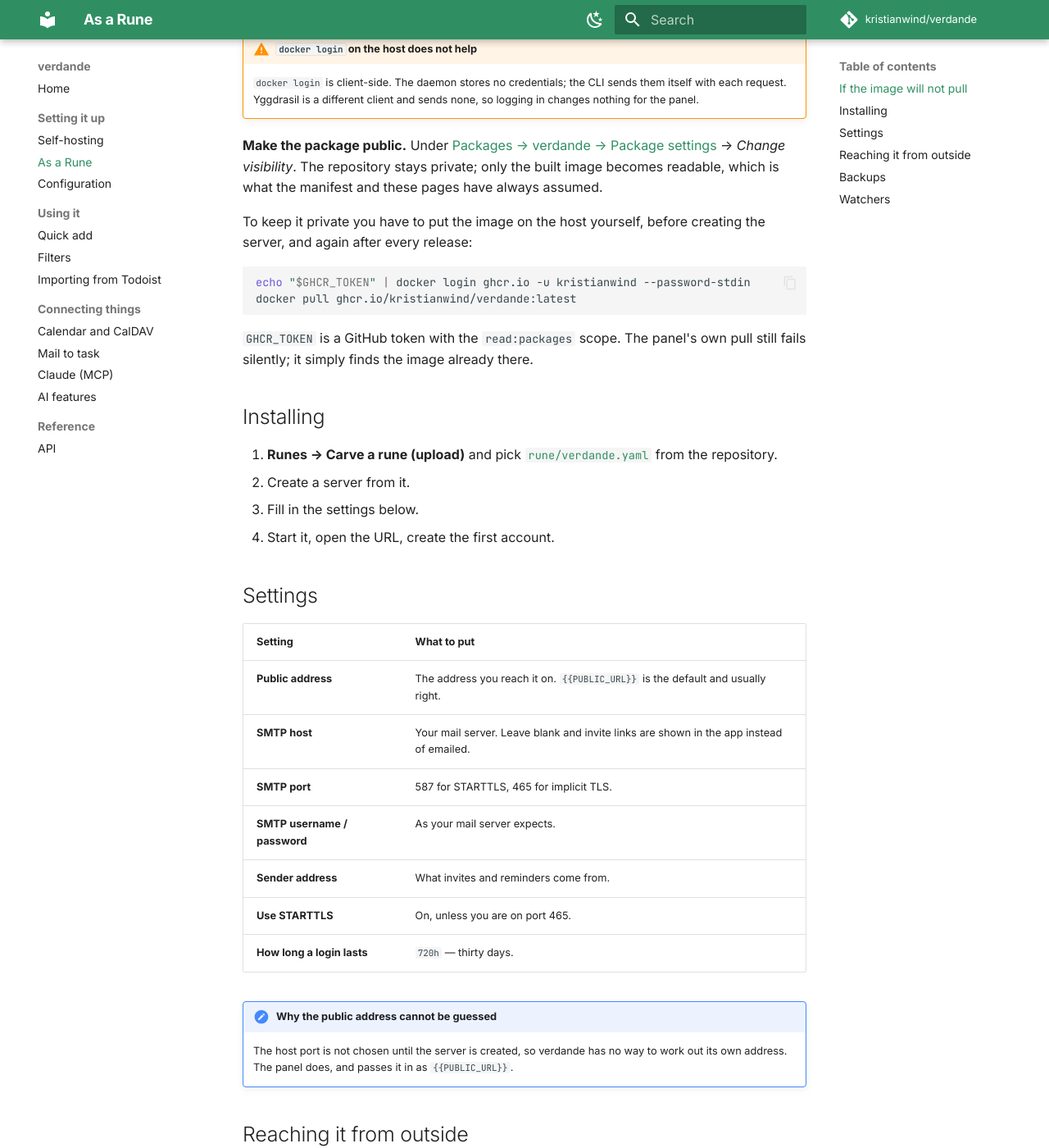
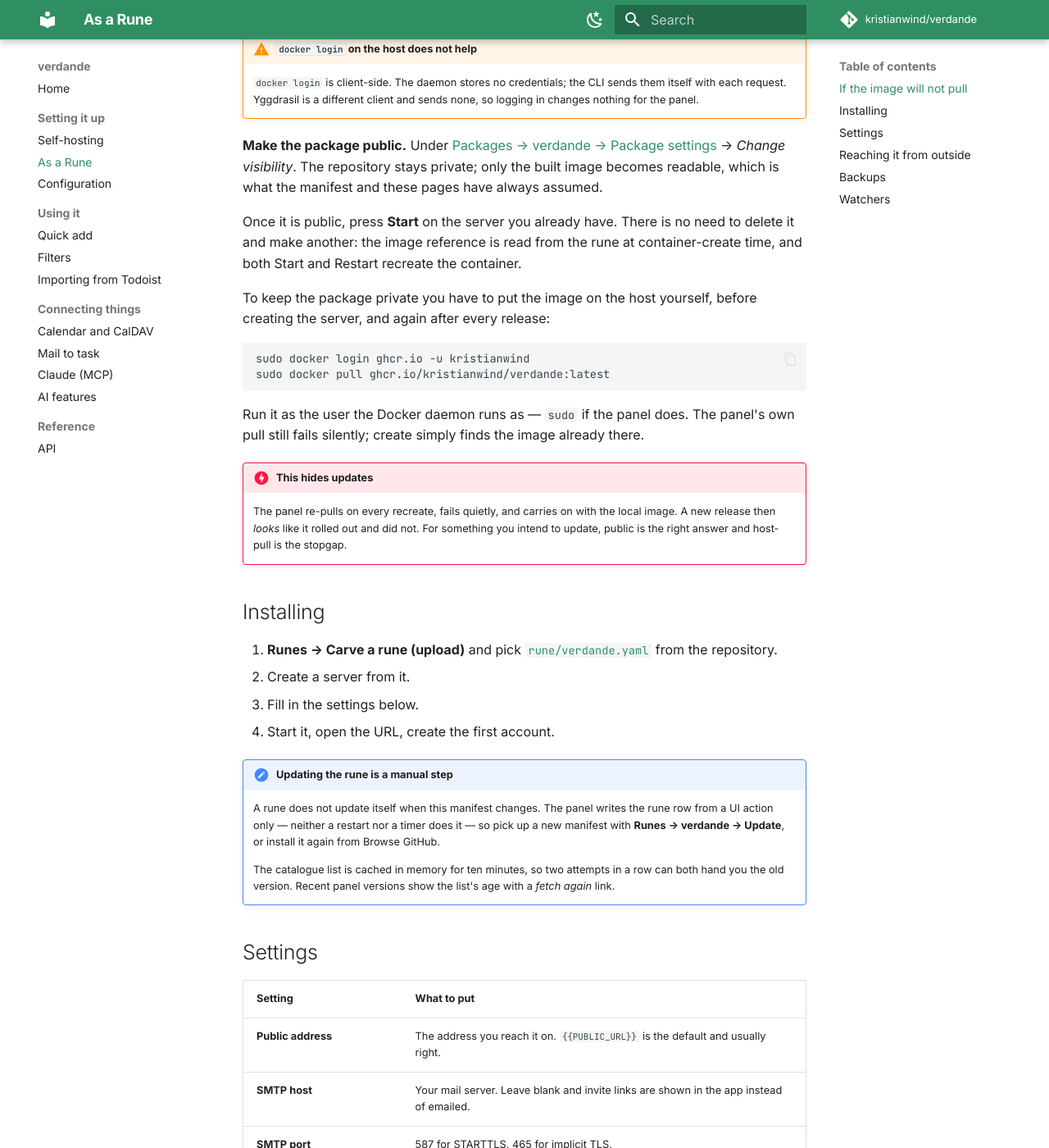
Before and after one commit to kristianwind/verdande, an MkDocs documentation site: the page built from docs/rune.md, in a window 1280 px wide and 1400 px high, scrolled down 520 px. Shown: the whole window at 82% size. Built offline with MkDocs 1.6.1 and Material for MkDocs 9.7.7, drawn with Linux system fonts in a browser that asks for light colours; comment, search, counter and statistics services are not loaded.

Commit message:
docs(rune): a rune does not update itself, and the server need not be deleted
Two corrections after checking against Yggdrasil's own behaviour rather
than guessing at it.

The advice to delete the failed server and make another was wrong. The
image reference is read from the rune at container-create time, and both
Start and Restart recreate the container — so once the image can be
fetched, pressing Start on the server you already have is enough.

And a rune does not pick up a changed manifest on its own. The panel
writes the rune row from a UI action only; neither a restart nor a timer
does it. So a new manifest needs Runes → verdande → Update, and the
catalogue list is cached in memory for ten minutes, which is long enough
that two attempts in a row can both hand back the old version.

The host-pull fallback now says what it costs: the panel re-pulls on
every recreate, fails quietly, and carries on with the local image, so a
new release looks like it rolled out when it did not. It is a stopgap for
keeping the package private, not a way to run this.

Co-Authored-By: Claude Opus 5 <noreply@anthropic.com>

````diff
--- a/docs/rune.md
+++ b/docs/rune.md
@@ -29,16 +29,27 @@ looks locally — then reports the image as missing.
 → *Change visibility*. The repository stays private; only the built image becomes
 readable, which is what the manifest and these pages have always assumed.
 
-To keep it private you have to put the image on the host yourself, before
-creating the server, and again after every release:
+Once it is public, press **Start** on the server you already have. There is no
+need to delete it and make another: the image reference is read from the rune at
+container-create time, and both Start and Restart recreate the container.
+
+To keep the package private you have to put the image on the host yourself,
+before creating the server, and again after every release:
 
 ```bash
-echo "$GHCR_TOKEN" | docker login ghcr.io -u kristianwind --password-stdin
-docker pull ghcr.io/kristianwind/verdande:latest
+sudo docker login ghcr.io -u kristianwind
+sudo docker pull ghcr.io/kristianwind/verdande:latest
 ```
 
-`GHCR_TOKEN` is a GitHub token with the `read:packages` scope. The panel's own
-pull still fails silently; it simply finds the image already there.
+Run it as the user the Docker daemon runs as — `sudo` if the panel does. The
+panel's own pull still fails silently; create simply finds the image already
+there.
+
+!!! danger "This hides updates"
+    The panel re-pulls on every recreate, fails quietly, and carries on with the
+    local image. A new release then *looks* like it rolled out and did not. For
+    something you intend to update, public is the right answer and host-pull is
+    the stopgap.
 
 ## Installing
 
@@ -48,6 +59,16 @@ pull still fails silently; it simply finds the image already there.
 2. Create a server from it.
 3. Fill in the settings below.
 4. Start it, open the URL, create the first account.
+
+!!! note "Updating the rune is a manual step"
+    A rune does not update itself when this manifest changes. The panel writes
+    the rune row from a UI action only — neither a restart nor a timer does it —
+    so pick up a new manifest with **Runes → verdande → Update**, or install it
+    again from Browse GitHub.
+
+    The catalogue list is cached in memory for ten minutes, so two attempts in a
+    row can both hand you the old version. Recent panel versions show the list's
+    age with a *fetch again* link.
 
 ## Settings
 
````
